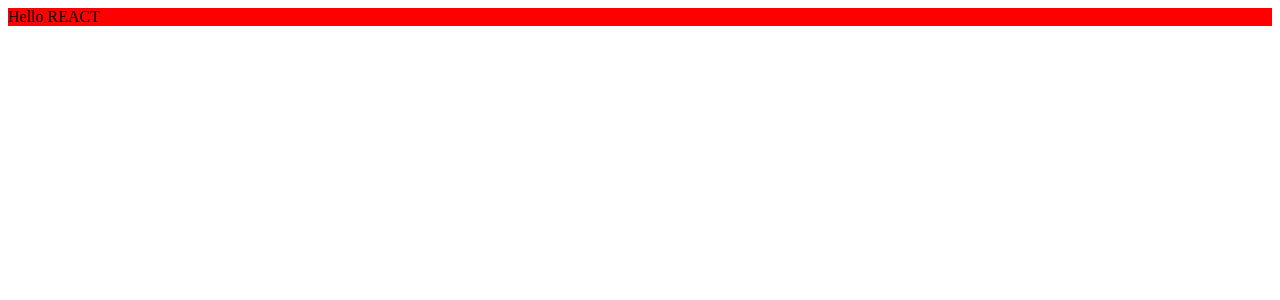
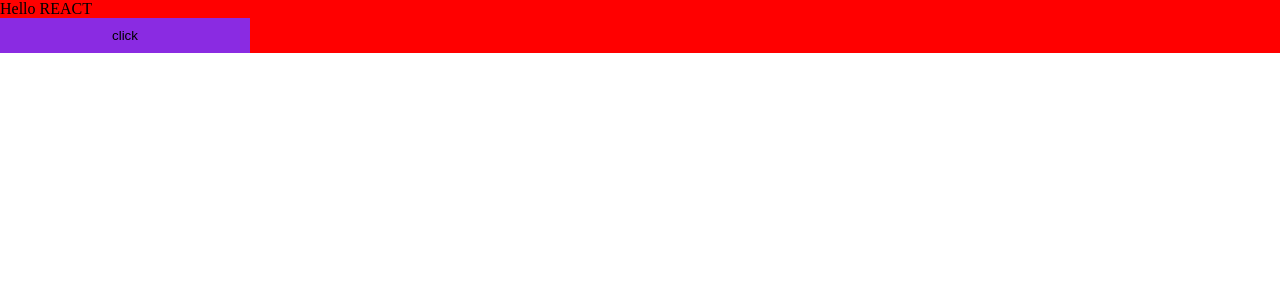
Before and after one commit to iJoise/react-advanced, a React app: page / in a window 1280 px wide. Shown: the top 300 px of the page. Built offline with nearby package versions, Linux system fonts and the light colour scheme.

Commit message:
Add css modules

```diff
--- a/package.json
+++ b/package.json
@@ -27,6 +27,7 @@
     "@types/webpack-dev-server": "^4.7.2",
     "css-loader": "^6.6.0",
     "html-webpack-plugin": "^5.5.0",
+    "mini-css-extract-plugin": "^2.5.3",
     "sass": "^1.49.9",
     "sass-loader": "^12.6.0",
     "style-loader": "^3.3.1",
--- a/src/app/App.tsx
+++ b/src/app/App.tsx
@@ -1,9 +1,12 @@
-import './style.scss'
+import './index.scss'
+import classes from './app.module.scss'
+
 export const App = () => {
 
 	return (
-		<div>
-			<div className='app'>Hello REACT</div>
+		<div className='app'>
+			<div>Hello REACT</div>
+			<button className={classes.button}>click</button>
 		</div>
 	)
 }
--- /dev/null
+++ b/src/app/app.module.scss
@@ -0,0 +1,7 @@
+.button {
+  padding: 10px;
+  width: 100%;
+  max-width: 250px;
+  border: none;
+  background-color: blueviolet;
+}
--- /dev/null
+++ b/src/app/index.scss
@@ -0,0 +1,9 @@
+* {
+  margin: 0;
+  padding: 0;
+  box-sizing: border-box;
+}
+
+.app {
+  background-color: red;
+}
--- a/src/app/style.scss
+++ /dev/null
@@ -1,3 +0,0 @@
-.app {
-  background-color: red;
-}
```
Also changed, not shown: 4 other files (tests, documents, lock files or other folders).
